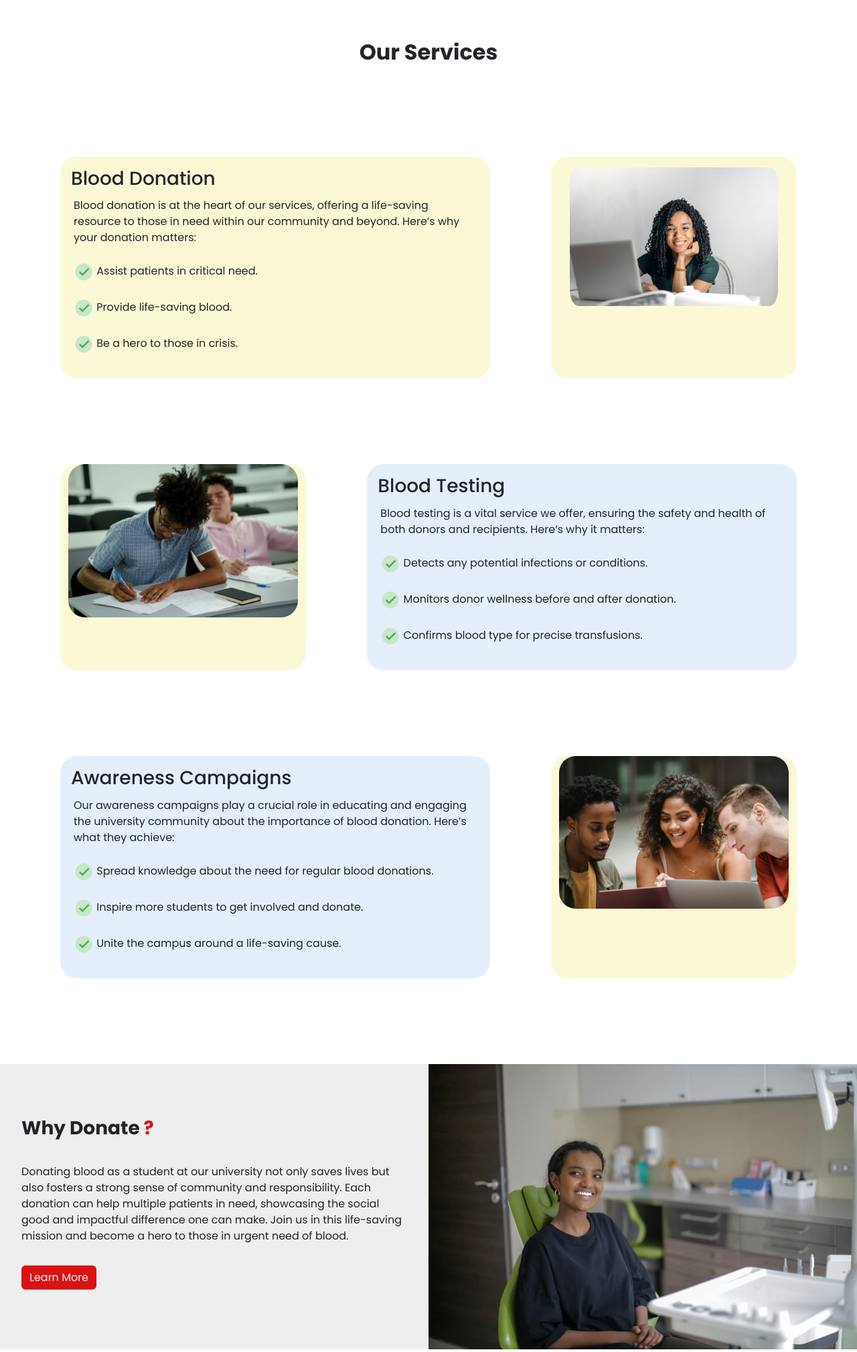
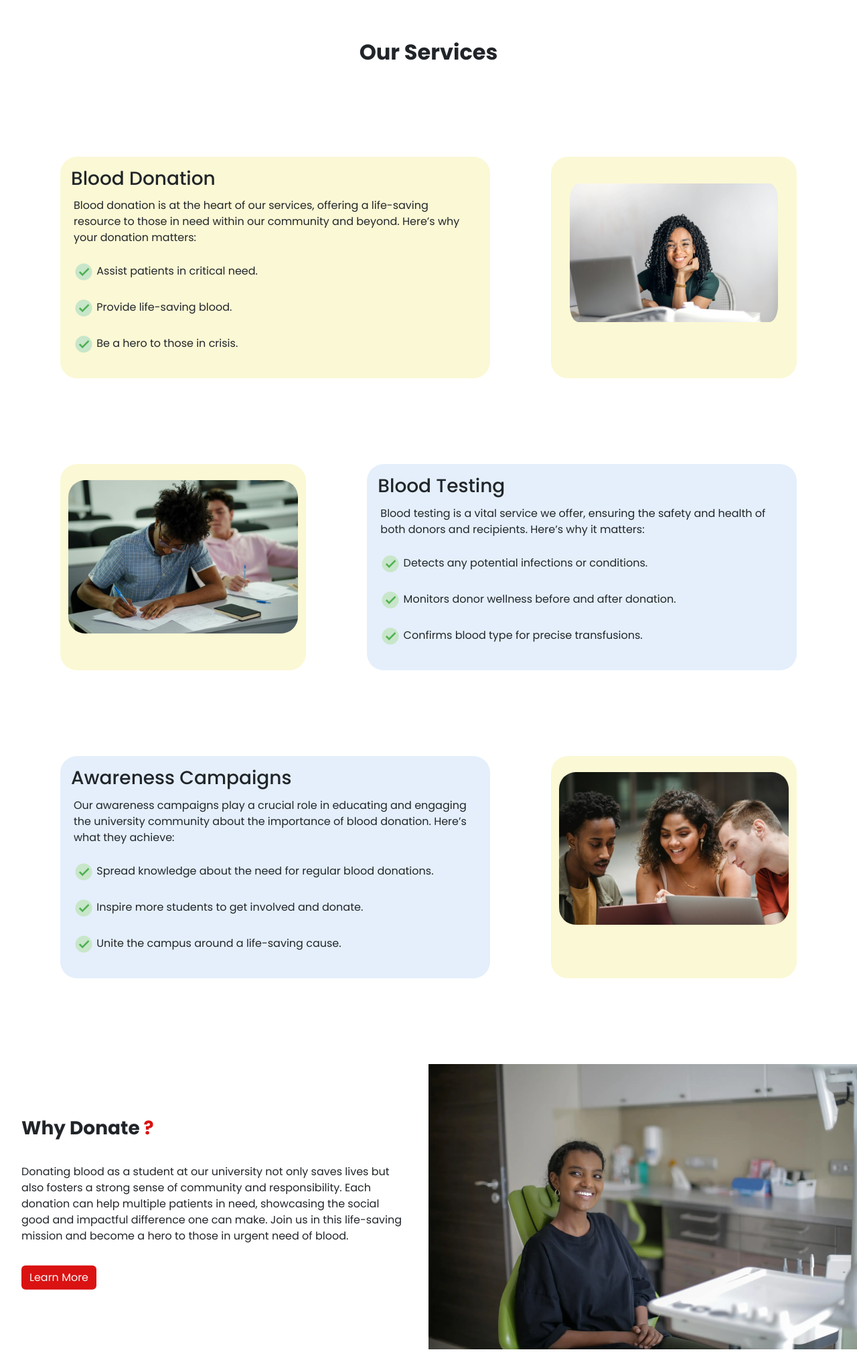
Before and after one commit to samueldobi/Campus-donors, a PHP site: page / in a window 1280 px wide. Shown: the part 979-2998 px from the top of the page at 67% size. Run offline with PHP 8.4, Linux system fonts and the light colour scheme.

Commit message:
minor changes

```diff
--- a/assets/style.css
+++ b/assets/style.css
@@ -91,8 +91,6 @@ nav{
     border: 1px solid inherit;
     border-radius: 25px;
 }
-/* .my-border img{
-} */
 /* Services section */
 
 /* why-donate section */
@@ -102,9 +100,6 @@ nav{
 .learn-btn{
     background-color:var(--red) ;
     border: inherit;
-}
-.why-donate{
-    background-color: var(--grey);
 }
 /* why-donate section */
 
--- a/includes/footer.php
+++ b/includes/footer.php
@@ -1,7 +1,7 @@
-<!-- Footer 2 - Bootstrap Brain Component -->
+<!-- Footer  -->
 <footer class="footer">
 
-  <!-- Widgets - Bootstrap Brain Component -->
+  <!-- Widgets -  -->
   <section class=" py-4 py-md-5 py-xl-8 border-top border-light">
     <div class="container overflow-hidden">
       <div class="row gy-4 gy-lg-0 justify-content-xl-between">
--- a/index.php
+++ b/index.php
@@ -60,17 +60,17 @@
 
             </div>
 
-            <div class=" col-12 col-md-4 service-img my-border gy-5">
-                <div class="row align-items-center p-3 justify-content-center">
-                    <img src="assets/images/new.jpg" alt="" class="img-fluid  my-border">
+            <div class=" col-12 col-md-4 service-img my-border gy-5 align-items-center justify-content-center" >
+                <div class="row  p-3 ">
+                    <img src="assets/images/new.jpg" alt="" class="img-fluid  my-border mt-4">
                 </div>
             </div>
         </div>
 
         <div class="row justify-content-between mt-5 mb-5 p-3">
 
-            <div class=" col-12 col-md-4 service-img my-border gy-5">
-                <img src="assets/images/new2.jpg" alt="" class="img-fluid my-border">
+            <div class=" col-12 col-md-4 service-img my-border gy-5  align-items-center justify-content-center">
+                <img src="assets/images/new2.jpg" alt="" class="img-fluid my-border  mt-4">
             </div>
 
             <div class="col-12 col-md-7 service-text-two my-border p-3 gy-5">
@@ -98,8 +98,8 @@
             </div>
 
 
-            <div class=" col-12 col-md-4 service-img my-border gy-5">
-                <img src="assets/images/new3.jpg" alt="" class="img-fluid my-border">
+            <div class=" col-12 col-md-4 service-img my-border gy-5  align-items-center justify-content-center">
+                <img src="assets/images/new3.jpg" alt="" class="img-fluid my-border  mt-4">
             </div>
 
         </div>
```
Also changed, not shown: why_donate.php (+4 -4 lines), assets/images/new2.jpg, assets/images/new3.jpg.
